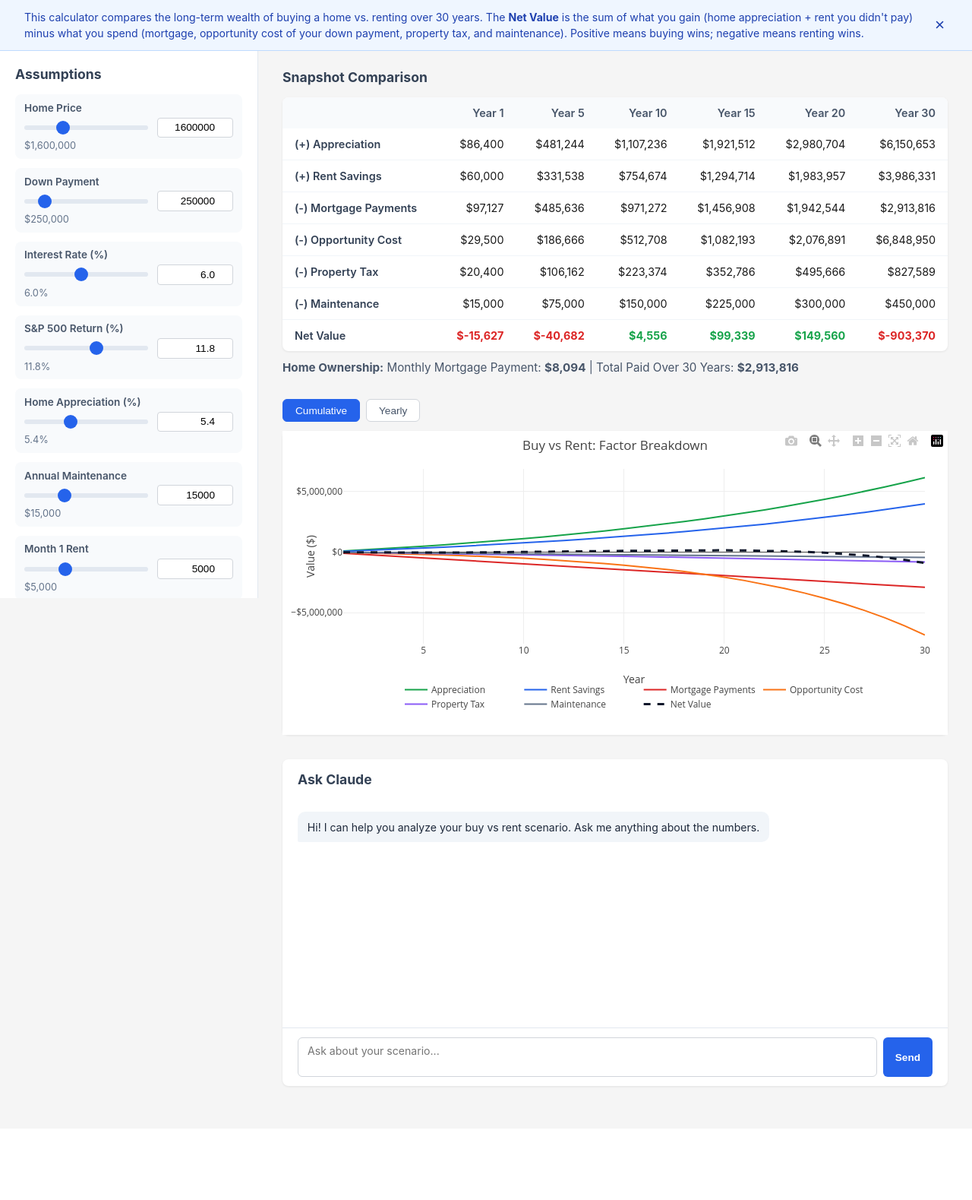
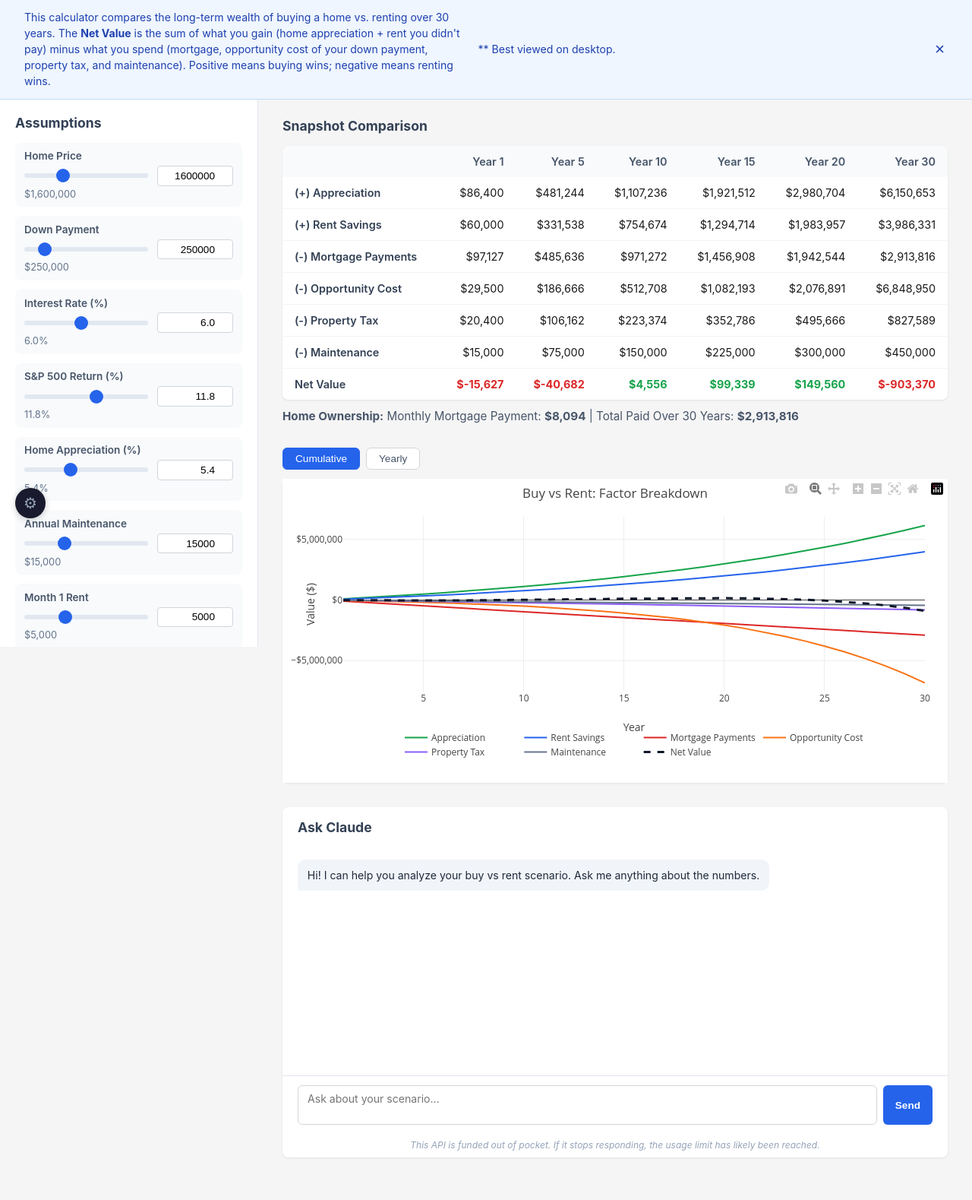
Before and after one commit to hassansaad92/own-or-rent, a FastAPI app: page / in a window 1280 px wide. Shown: the part 98-1677 px from the top of the page at 76% size. Before the commit the page ends 1529 px from the top, so only its background shows below. Run offline with FastAPI, Linux system fonts and the light colour scheme; some libraries are stand-ins or nearby versions.

Commit message:
Add yearly chart fix, info banner note, disclaimer modal, and chat notice
- Yearly chart now shows year-over-year change instead of cumulative
- Desktop note in info banner
- Settings gear with investment disclaimer modal
- API funding notice under chat

Co-Authored-By: Claude Opus 4.6 <noreply@anthropic.com>

```diff
--- a/static/app.js
+++ b/static/app.js
@@ -185,15 +185,21 @@ function updateChart(data) {
             hoverlabel: { namelength: -1 },
         }, { responsive: true });
     } else {
+        // Year-over-year change in net value
+        const yearlyChange = data.years.map((d, i) => {
+            const prev = i > 0 ? data.years[i - 1].net_value : 0;
+            return d.net_value - prev;
+        });
+
         const traces = [
             {
                 x: years,
-                y: data.years.map((d) => d.net_value),
-                name: "Net Value (Buy vs Rent)",
+                y: yearlyChange,
+                name: "Annual Change in Net Value",
                 type: "bar",
                 marker: {
-                    color: data.years.map((d) =>
-                        d.net_value >= 0 ? "#16a34a" : "#dc2626"
+                    color: yearlyChange.map((v) =>
+                        v >= 0 ? "#16a34a" : "#dc2626"
                     ),
                 },
                 hovertemplate: "Year %{x}: %{y:$,.0f}<extra></extra>",
@@ -201,9 +207,9 @@ function updateChart(data) {
         ];
 
         Plotly.newPlot("chart", traces, {
-            title: "Net Value of Buying by Year",
+            title: "Annual Change in Net Value (Buy vs Rent)",
             xaxis: { title: "Year", dtick: 5 },
-            yaxis: { title: "Net Value ($)", tickformat: "$,.0f" },
+            yaxis: { title: "Change ($)", tickformat: "$,.0f" },
             margin: { t: 50, r: 30 },
             hoverlabel: { namelength: -1 },
         }, { responsive: true });
@@ -443,6 +449,14 @@ document.addEventListener("mouseup", () => {
     isDragging = false;
 });
 
+// Disclaimer modal
+document.getElementById("settings-btn").addEventListener("click", () => {
+    document.getElementById("disclaimer-modal").classList.toggle("hidden");
+});
+document.getElementById("disclaimer-close").addEventListener("click", () => {
+    document.getElementById("disclaimer-modal").classList.add("hidden");
+});
+
 // Info banner dismiss
 document.getElementById("info-dismiss").addEventListener("click", () => {
     document.getElementById("info-banner").classList.add("hidden");
--- a/static/style.css
+++ b/static/style.css
@@ -74,6 +74,13 @@ header p {
 
 .info-banner button:hover {
     color: #1e3a8a;
+}
+
+.info-note {
+    font-size: 0.78rem;
+    color: #3b82f6;
+    flex-shrink: 0;
+    white-space: nowrap;
 }
 
 .info-banner.hidden {
@@ -363,6 +370,14 @@ tbody tr:not(:last-child) {
     cursor: not-allowed;
 }
 
+.chat-notice {
+    font-size: 0.75rem;
+    color: #94a3b8;
+    text-align: center;
+    padding: 0.4rem 1rem 0.6rem;
+    font-style: italic;
+}
+
 /* Metrics Modal */
 .metrics-modal {
     position: fixed;
@@ -497,6 +512,99 @@ tbody tr:not(:last-child) {
     font-weight: 600;
 }
 
+/* Settings Button */
+.settings-btn {
+    position: fixed;
+    bottom: 1.25rem;
+    left: 1.25rem;
+    width: 40px;
+    height: 40px;
+    border-radius: 50%;
+    background: #1a1a2e;
+    color: #94a3b8;
+    border: none;
+    font-size: 1.25rem;
+    cursor: pointer;
+    display: flex;
+    align-items: center;
+    justify-content: center;
+    box-shadow: 0 2px 8px rgba(0, 0, 0, 0.2);
+    z-index: 999;
+}
+
+.settings-btn:hover {
+    color: #fff;
+}
+
+/* Disclaimer Modal */
+.disclaimer-modal {
+    position: fixed;
+    left: 1.25rem;
+    bottom: 4.5rem;
+    width: 400px;
+    background: #fff;
+    border-radius: 10px;
+    box-shadow: 0 8px 30px rgba(0, 0, 0, 0.18);
+    z-index: 1000;
+}
+
+.disclaimer-modal.hidden {
+    display: none;
+}
+
+.disclaimer-modal-header {
+    display: flex;
+    align-items: center;
+    justify-content: space-between;
+    padding: 0.75rem 1rem;
+    background: #1a1a2e;
+    color: #fff;
+    border-radius: 10px 10px 0 0;
+}
+
+.disclaimer-modal-header h3 {
+    font-size: 0.9rem;
+    font-weight: 600;
+    margin: 0;
+}
+
+.disclaimer-modal-header button {
+    background: none;
+    border: none;
+    color: #94a3b8;
+    font-size: 1.3rem;
+    cursor: pointer;
+    line-height: 1;
+    padding: 0 0.25rem;
+}
+
+.disclaimer-modal-header button:hover {
+    color: #fff;
+}
+
+.disclaimer-modal-body {
+    padding: 1rem 1.25rem;
+    font-size: 0.85rem;
+    line-height: 1.6;
+    color: #475569;
+}
+
+.disclaimer-modal-body p {
+    margin-bottom: 0.6rem;
+}
+
+.disclaimer-modal-body hr {
+    border: none;
+    border-top: 1px solid #e2e8f0;
+    margin: 0.75rem 0;
+}
+
+.disclaimer-credit {
+    font-size: 0.8rem;
+    color: #94a3b8;
+    font-style: italic;
+}
+
 /* Responsive */
 @media (max-width: 900px) {
     .app-layout {
--- a/templates/index.html
+++ b/templates/index.html
@@ -20,6 +20,7 @@
 
     <div class="info-banner" id="info-banner">
         <p>This calculator compares the long-term wealth of buying a home vs. renting over 30 years. The <strong>Net Value</strong> is the sum of what you gain (home appreciation + rent you didn't pay) minus what you spend (mortgage, opportunity cost of your down payment, property tax, and maintenance). Positive means buying wins; negative means renting wins.</p>
+        <p class="info-note">** Best viewed on desktop.</p>
         <button id="info-dismiss" aria-label="Dismiss">&times;</button>
     </div>
 
@@ -175,8 +176,28 @@
                     <textarea id="chat-input" placeholder="Ask about your scenario..." rows="2"></textarea>
                     <button id="chat-send">Send</button>
                 </div>
+                <p class="chat-notice">This API is funded out of pocket. If it stops responding, the usage limit has likely been reached.</p>
             </section>
         </main>
+    </div>
+
+    <!-- Settings/Disclaimer Button -->
+    <button class="settings-btn" id="settings-btn" aria-label="Disclaimer">&#9881;</button>
+
+    <!-- Disclaimer Modal -->
+    <div id="disclaimer-modal" class="disclaimer-modal hidden">
+        <div class="disclaimer-modal-header">
+            <h3>Disclaimer</h3>
+            <button id="disclaimer-close">&times;</button>
+        </div>
+        <div class="disclaimer-modal-body">
+            <p><strong>This tool is for educational and illustrative purposes only.</strong></p>
+            <p>The projections generated by this calculator are based on simplified assumptions and do not account for all variables that affect real estate and investment returns, including but not limited to: taxes on investment gains, inflation, closing costs, HOA fees, insurance, rental income potential, market volatility, or changes in personal circumstances.</p>
+            <p><strong>This is not financial, investment, or legal advice.</strong> Do not use this tool as the basis for any investment or housing decision. Consult a qualified financial advisor before making any financial decisions.</p>
+            <p>No warranty is provided regarding the accuracy or completeness of the calculations.</p>
+            <hr>
+            <p class="disclaimer-credit">Vibe coded with Claude.</p>
+        </div>
     </div>
 
     <!-- Metrics Modal -->
```
